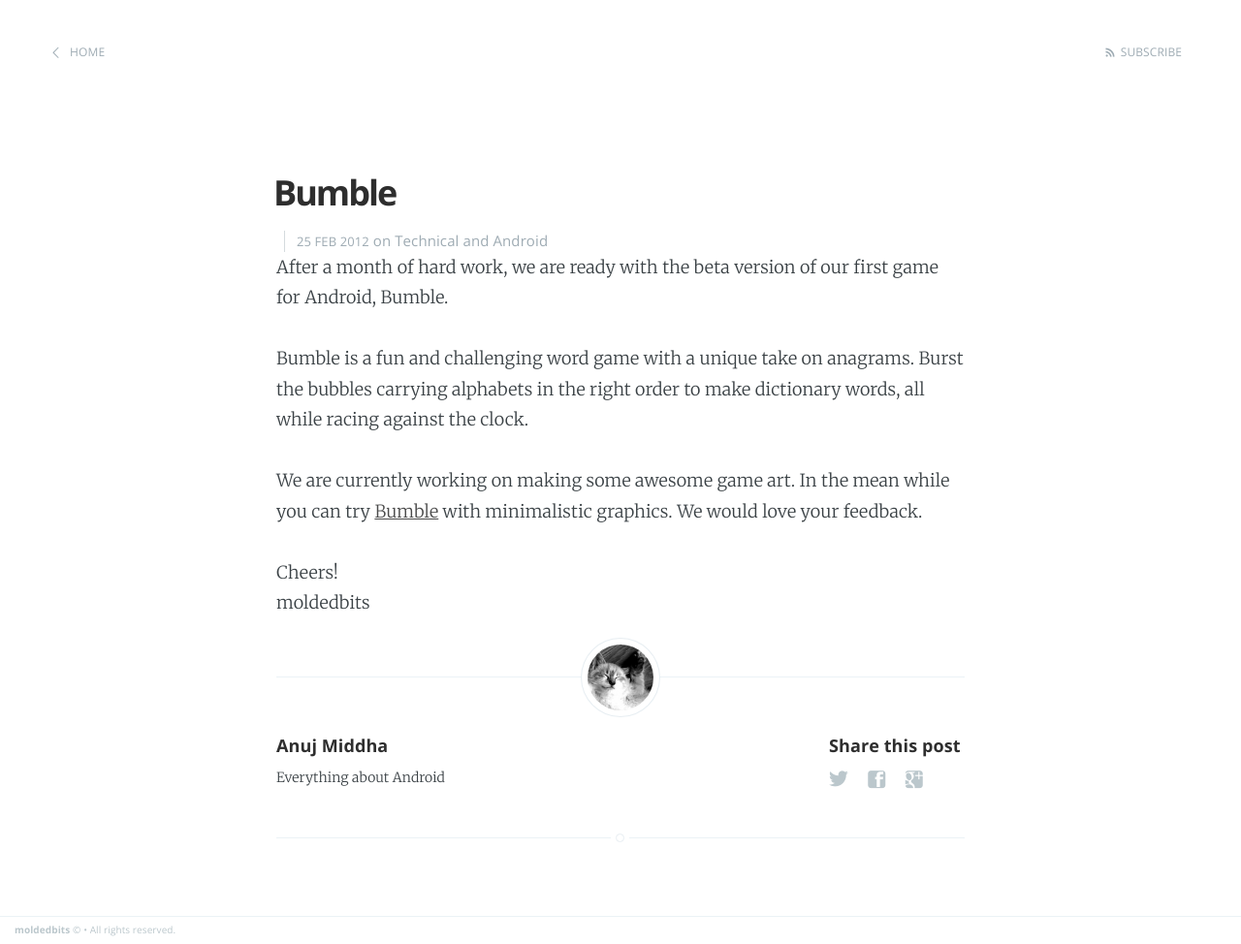
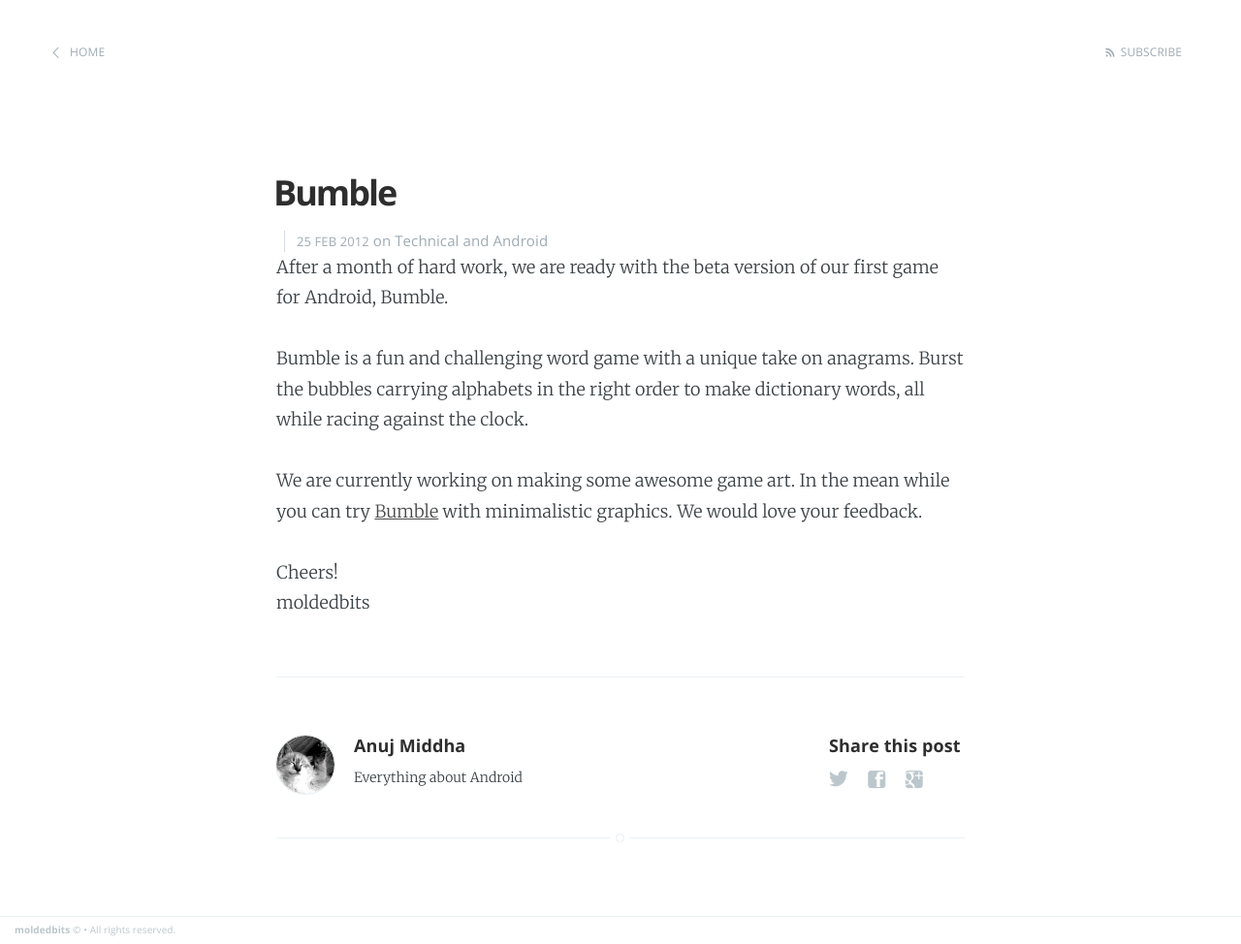
Before and after one commit to moldedbits/moldedbits.github.io, a Jekyll site: the page built from _posts/2012-02-25-bumble.md, in a window 1280 px wide. Shown: the whole page at 97% size. Built offline with Jekyll 4.4.1, drawn with Linux system fonts in a browser that asks for light colours; Markdown is read by kramdown in place of the engine named in the settings.

Commit message:
updated user profile style

```diff
--- a/assets/css/screen.css
+++ b/assets/css/screen.css
@@ -1114,15 +1114,13 @@
     -moz-box-sizing: border-box;
     box-sizing: border-box;
     display: block;
-    position: absolute;
-    top: -40px;
-    left: 50%;
-    margin-left: -40px;
-    width: 80px;
-    height: 80px;
+    position: relative;
+    float: left;
+    margin-right: 20px;
+    width: 60px;
+    height: 60px;
     border-radius: 100%;
     overflow: hidden;
-    padding: 6px;
     background: #fff;
     z-index: 2;
     box-shadow: #E7EEF2 0 0 0 1px;
```
